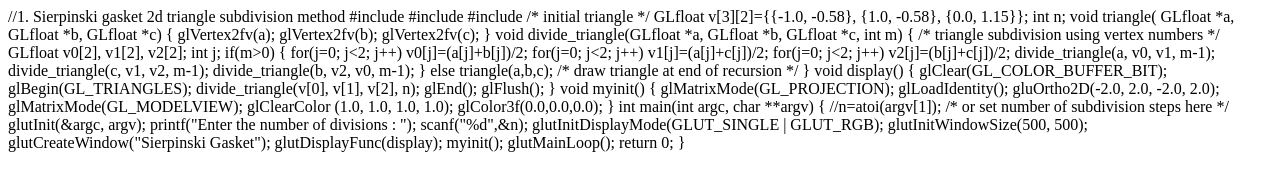
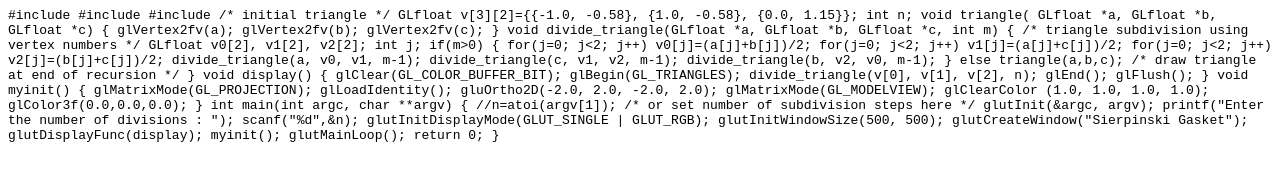
Before and after one commit to testcopy/cg, a plain HTML site: page index.html in a window 1280 px wide. Drawn offline with Linux system fonts and the light colour scheme.

Commit message:
Update index.html

```diff
--- a/index.html
+++ b/index.html
@@ -1,5 +1,5 @@
-<p>//1. Sierpinski gasket 2d triangle subdivision method
-#include<stdlib.h>
+<code>
+  #include<stdlib.h>
 #include <GL/glut.h>
 #include <stdio.h>
 
@@ -69,4 +69,5 @@ myinit();
 glutMainLoop();
 return 0;
 }
-</p>
+
+</code>
```
